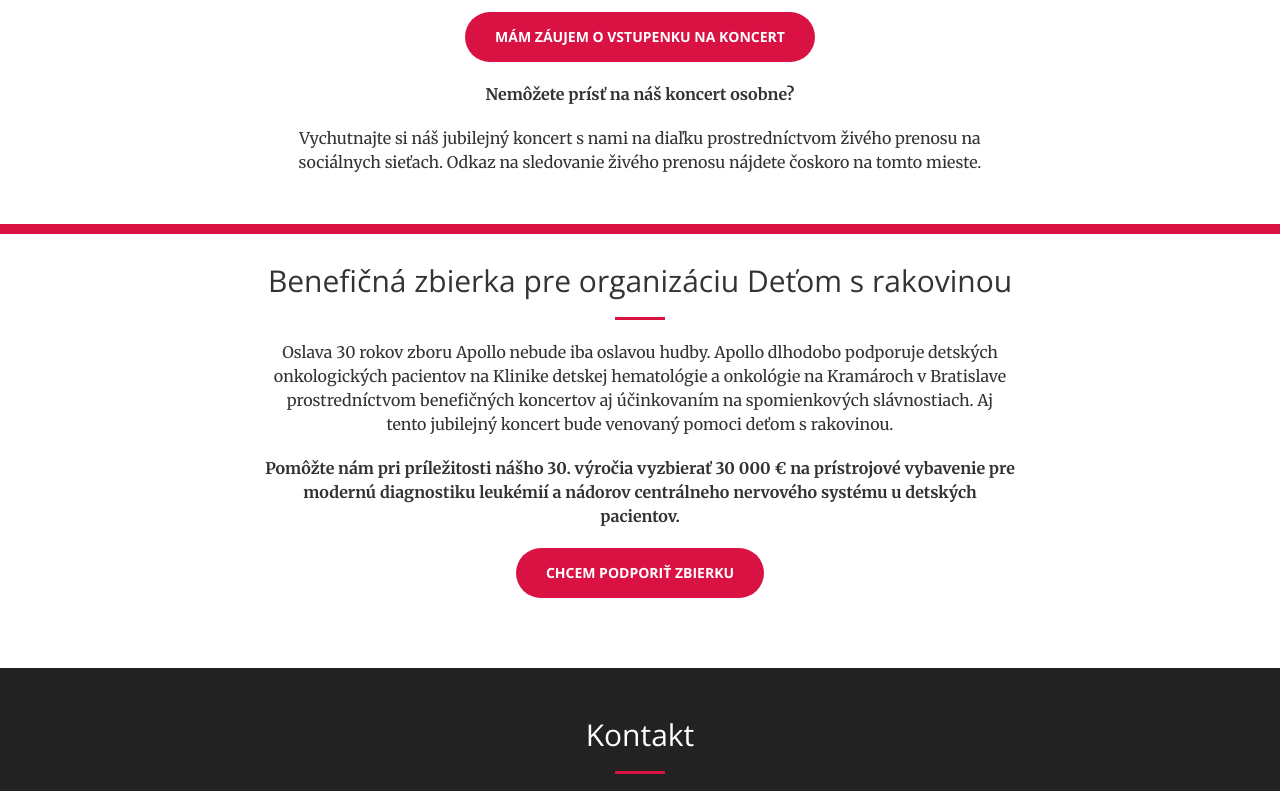
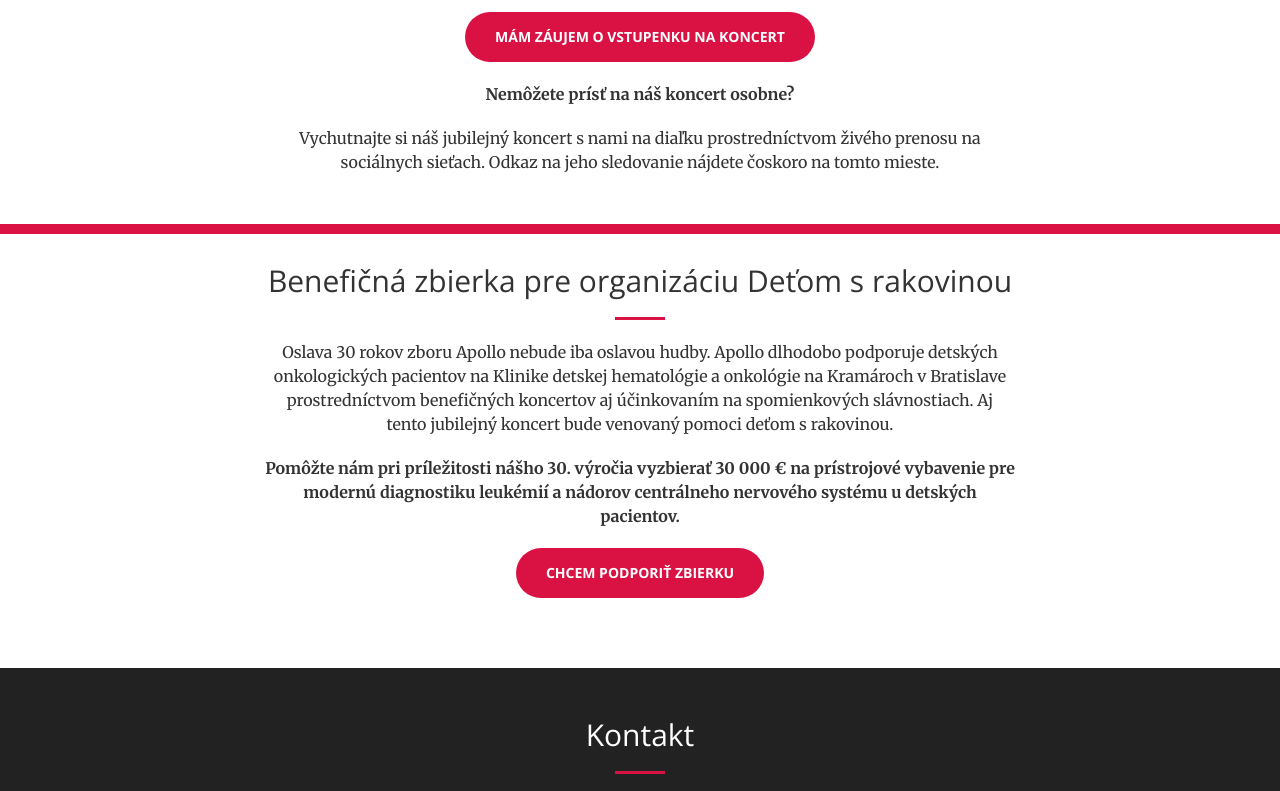
Before and after one commit to tvinar/apollo30.github.io, a website: page index.html in a window 1280 px wide. Shown: the part 1160-1951 px from the top of the page. Drawn offline with nearby package versions, Linux system fonts and the light colour scheme.

Commit message:
Update index.html

```diff
--- a/index.html
+++ b/index.html
@@ -115,7 +115,7 @@
 </p>
 
 <p>
-    Vychutnajte si náš jubilejný koncert s nami na diaľku prostredníctvom živého prenosu na sociálnych sieťach. Odkaz na sledovanie živého prenosu nájdete čoskoro na tomto mieste.
+    Vychutnajte si náš jubilejný koncert s nami na diaľku prostredníctvom živého prenosu na sociálnych sieťach. Odkaz na jeho sledovanie nájdete čoskoro na tomto mieste.
 </p>
 			       </div>
             </div>
```
